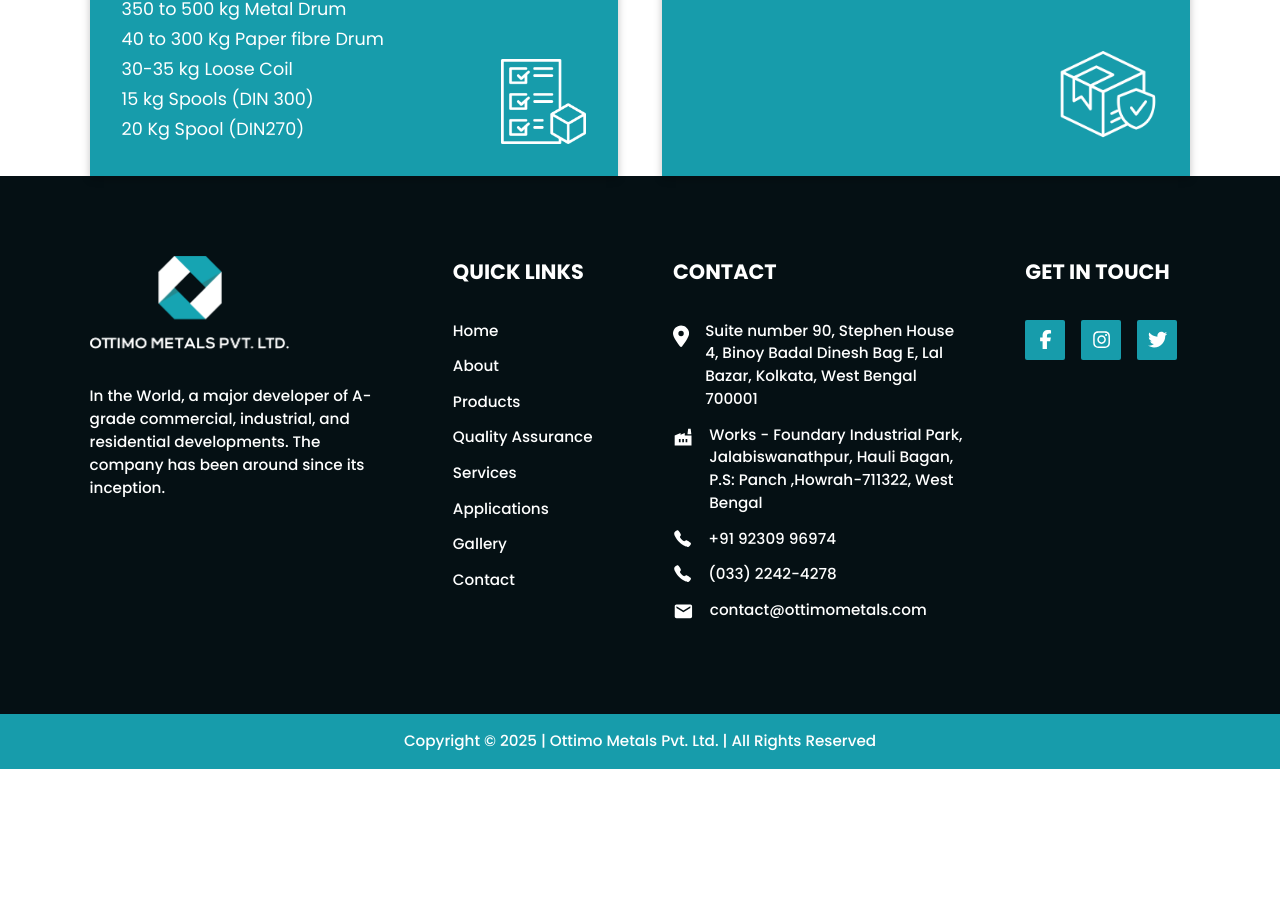
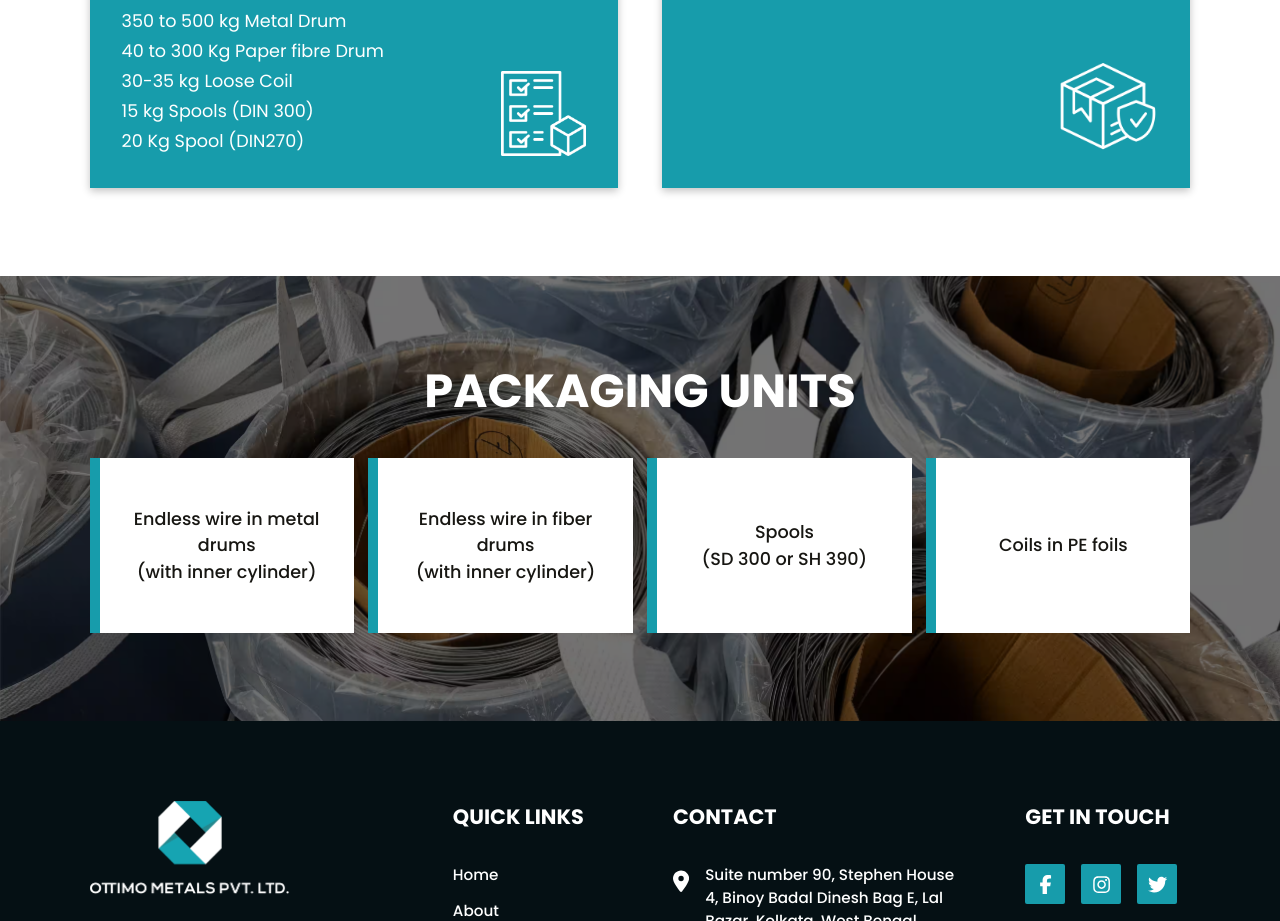
Before and after one commit to josephpal27/Ottimo-Metals, a React (Vite) app: page /products in a window 1280 px wide. Shown: the part 3774-4695 px from the top of the page. Before the commit the page ends 4543 px from the top, so only its background shows below. Built offline with nearby package versions, Linux system fonts and the light colour scheme.

Commit message:
Packaging unit added

```diff
--- a/src/css/Products.css
+++ b/src/css/Products.css
@@ -230,9 +230,10 @@ td, th {
 .product-range .product-range-card span{
     display: block;
     text-align: center;
-    font-size: calc(1.5rem + 0.5vw);
+    font-size: calc(2rem + 0.5vw);
     font-weight: 700;
     margin-bottom: 1.5rem;
+    text-transform: uppercase;
 }
 .product-range .product-range-card p{
     font-size: calc(0.7rem + 0.5vw);
@@ -257,3 +258,73 @@ td, th {
     width: 85px;
 }
 /* Product Range End */
+
+/* Packaging Units Start */
+.packaging-unit{
+    padding: 5rem 0 5.5rem 0;
+    background-image: url('../assets//images/packaging-units-bg.avif');
+    background-position: center;
+    background-size: cover;
+    margin-top: 5.5rem;
+    position: relative;
+}
+.packaging-unit-layer{
+    position: absolute;
+    width: 100%;
+    height: 100%;
+    top: 0;
+    background-color: rgba(0, 0, 0, 0.548);
+}
+.packaging-unit span{
+    display: block;
+    text-align: center;
+    font-size: calc(2.5rem + 0.5vw);
+    font-weight: 700;
+    color: #fff;
+    position: relative;
+    text-transform: uppercase;
+}
+.packaging-unit-cards-row{
+    padding: 0 7%;
+    display: flex;
+    justify-content: space-between;
+    flex-wrap: wrap;
+    margin-top: 2rem;
+    position: relative;
+}
+.packaging-unit-card{
+    background-color: #fff;
+    width: 24%;
+    display: flex;
+    justify-content: center;
+    align-items: center;
+    padding: 3rem 1rem;
+    border-left: 10px solid #179cab;
+    position: relative;
+    overflow: hidden;
+}
+.packaging-unit-card p{
+    text-align: center;
+    margin: 0;
+    font-size: calc(0.7rem + 0.5vw);
+    font-weight: 500;
+    color: #171612;
+    z-index: 2;
+    transition: color 0.3s ease;
+}
+.packaging-unit-card:hover p{
+    color: #fff;
+}
+.packaging-unit-card .layer{
+    width: 100%;
+    height: 100%;
+    position: absolute;
+    left: -100%;
+    background-color: #179cab;
+    z-index: 1;
+    transition: left 0.3s ease;
+}
+.packaging-unit-card:hover .layer{
+    left: 0;
+}
+/* Packaging Units End */
--- a/src/pages/Products.jsx
+++ b/src/pages/Products.jsx
@@ -194,7 +194,26 @@ const Products = () => {
 
             {/* Packaging Units */}
             <section className="packaging-unit">
-
+                <div className="packaging-unit-layer"></div>
+                <span>Packaging Units</span>
+                <div className="packaging-unit-cards-row">
+                    <div className="packaging-unit-card">
+                        <p>Endless wire in metal drums <br /> (with inner cylinder)</p>
+                        <div className="layer"></div>
+                    </div>
+                    <div className="packaging-unit-card">
+                        <p>Endless wire in fiber drums <br /> (with inner cylinder)</p>
+                        <div className="layer"></div>
+                    </div>
+                    <div className="packaging-unit-card">
+                        <p>Spools <br /> (SD 300 or SH 390)</p>
+                        <div className="layer"></div>
+                    </div>
+                    <div className="packaging-unit-card">
+                        <p>Coils in PE foils</p>
+                        <div className="layer"></div>
+                    </div>
+                </div>
             </section>
         </>
     )
```
Also changed, not shown: src/assets/images/packaging-units-bg.avif (renamed from public/images/packaging-units-bg.avif).
